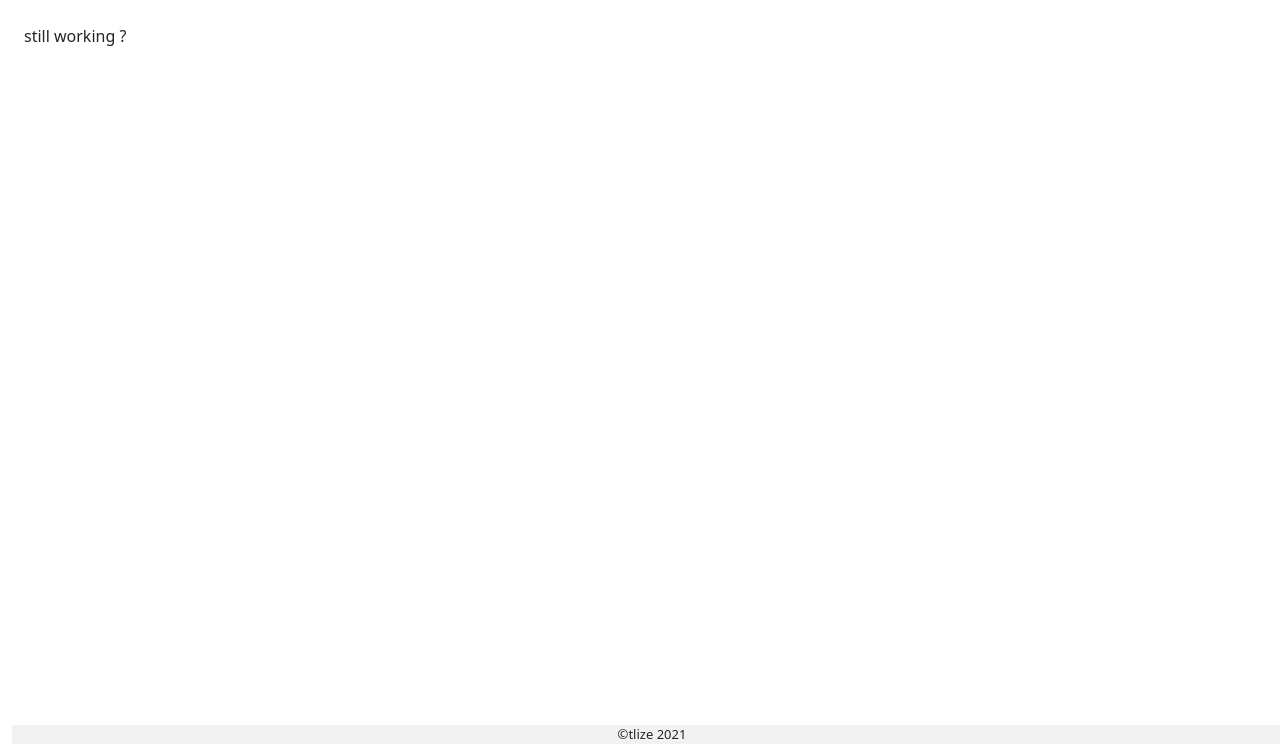
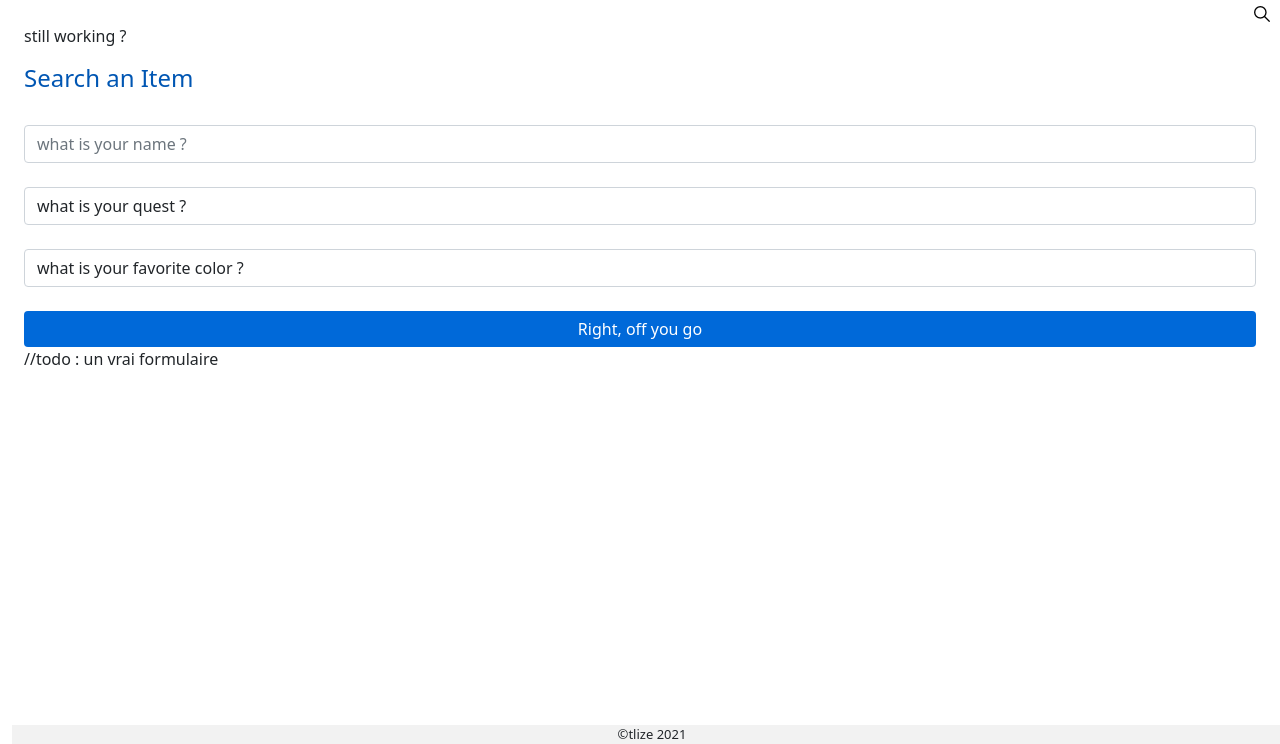
Before and after one commit to tlize/DiscogsAppV2, a Symfony app: template templates/main/test.html.twig in a window 1280 px wide. Shown: the part 56-800 px from the top of the page. Run offline with Twig, Linux system fonts and the light colour scheme; the template is opened without the code that fills it, so the values that code supplies are empty; some libraries are stand-ins or nearby versions.

Commit message:
Initial Commit

```diff
--- a/public/css/myStyle.css
+++ b/public/css/myStyle.css
@@ -49,18 +49,15 @@ input, footer input {
     background-color: #AA3333;
 }
 
-/*!* specificity : 0.1.0*!*/
-/*.background {*/
-/*    background-image: url("../img/records.jpg");*/
-/*    background-size: cover;*/
-/*    position: fixed;*/
-/*    top: 0;*/
-/*    bottom: 0;*/
-/*    left: 0;*/
-/*    right: 0;*/
-/*    opacity: .5;*/
-/*    z-index: -1;*/
-/*}*/
+/* specificity : 0.1.0*/
+.pagination {
+    font-size: x-small;
+}
+
+/* specificity : 0.1.0*/
+.searchIcon {
+    position:absolute; right:10px;
+}
 
 
 /* specificity : 0.0.1, 0.0.2, 0.0.2, 0.0.2, 0.1.1*/
@@ -75,8 +72,9 @@ a, h5 a, table a, footer a, .navbar a {
     color: #ffffff;
 }
 
-.pagination {
-    font-size: x-small;
+/* specificity : 0.1.1*/
+.searchIcon img {
+    size: 20px;
 }
 
 /* specificity : 0.1.1*/
--- a/templates/base.html.twig
+++ b/templates/base.html.twig
@@ -35,6 +35,7 @@
 <div class="container-fluid">
 
     {% include 'inc/nav.html.twig' %}
+    {% include 'inc/searchicon.html.twig' %}
 
     {% for label, messages in app.flashes %}
         {% for message in messages %}
--- /dev/null
+++ b/templates/inc/searchicon.html.twig
@@ -0,0 +1,2 @@
+<a class="searchIcon" href="{{ path('test') }}" title="Search an Item"><img
+            src="{{ asset('img/search.png') }}" alt="Search an Item"></a>
--- a/templates/main/test.html.twig
+++ b/templates/main/test.html.twig
@@ -5,8 +5,42 @@
     <p>still working ?</p>
 
 
+    <div id="search">
+        <h4>Search an Item</h4>
+        <form action="" method="POST">
+            <div>
+                <label for="quest"></label>
+                <input id="quest" type="search" class="form-control mr-sm-2" name="quest"
+                       placeholder="what is your name ?" required>
+            </div>
+            <div>
+                <label for="category"></label>
+                <select class="form-control mr-sm-2" id="category" name="category" required>
+                    <option value="" selected>what is your quest ?</option>
+                    <option value="artist">Band / Artist</option>
+                    <option value="title">Title</option>
+                    <option value="label">Label</option>
+                    <option value="comments">Comments</option>
+                </select>
+            </div>
+            <div>
+                <label for="page"></label>
+                <select class="form-control mr-sm-2" id="page" name="page" required>
+                    <option value="" selected>what is your favorite color ?</option>
+                    <option value="allItems">All Items</option>
+                    <option value="sold">Sold Items</option>
+                    <option value="forSale">Items For Sale</option>
+                </select>
+            </div>
+            <br>
+            <input class="form-control mr-sm-2" type="submit" name="ok" value="Right, off you go">
+        </form>
+    </div>
+
+    <p>//todo : un vrai formulaire</p>
+
+
+
 {% endblock %}
 
-{% block title %}
-
-{% endblock %}
+{% block title %}{{ parent() }} | Test{% endblock %}
```
Also changed, not shown: templates/inc/searchform.html.twig (added, +31 -0 lines), public/img/search.png (added).
